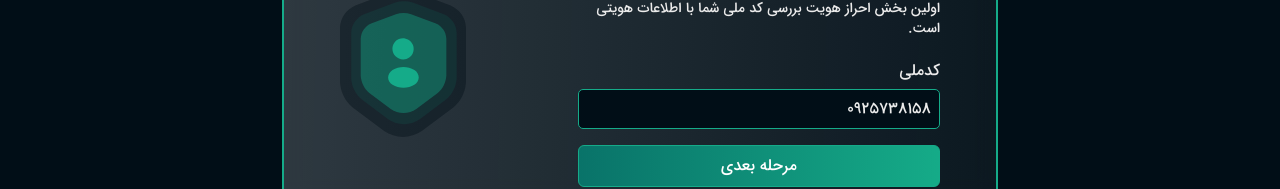
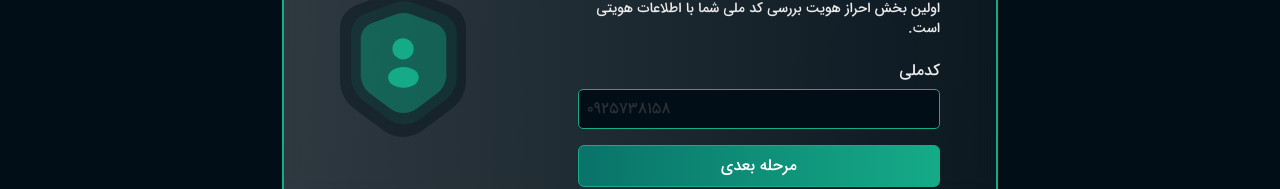
Before and after one commit to danyalbani240/dashboard, a Nuxt app: page /verify in a window 1280 px wide. Shown: the part 421-610 px from the top of the page. Built offline with nearby package versions, Linux system fonts and the light colour scheme.

Commit message:
Base INput Issue Solved

```diff
--- a/components/Base/BaseInput.vue
+++ b/components/Base/BaseInput.vue
@@ -8,10 +8,18 @@
       <input
         type="text"
         :placeholder="place"
-      class="bg-primary  px-2 w-9/12"
-      :class="{'placeholder-Neutral-Gray': placeWhite && !placeBlack}"
+        class="bg-primary px-2 w-9/12"
+        :class="{
+          'placeholder-Neutral-Gray': placeWhite && !placeBlack,
+          'placeholder-grey': placeGrey,
+        }"
+        :dir="!placeGrey ? 'rtl' : 'ltr'"
       />
-    <button class="bg-Neutral-Green1 -ml-1 w-3/12 text-center sendcode-button text-white h-full">ارسال کد:</button>
+      <button
+        class="bg-Neutral-Green1 -ml-1 w-3/12 text-center sendcode-button text-white h-full"
+      >
+        ارسال کد:
+      </button>
     </div>
     <!-- input with verify icon -->
 
@@ -20,10 +28,14 @@
         type="text"
         :placeholder="place"
         class="bg-primary w-full mt-1.5 px-2"
-      :class="{'placeholder-Neutral-Gray': placeWhite && !placeBlack}"
+        :class="{
+          'placeholder-Neutral-Gray': placeWhite && !placeBlack,
+          'placeholder-grey': placeGrey,
+        }"
+        :dir="!placeGrey ? 'rtl' : 'ltr'"
       />
       <div class="absolute verify-icon inline-block">
-      <img src="../../assets/images/verify.svg" alt="">
+        <img src="../../assets/images/verify.svg" alt="" />
       </div>
     </div>
     <input
@@ -31,7 +43,11 @@
       type="text"
       :placeholder="place"
       class="bg-primary w-full mt-1.5 px-2"
-      :class="{'placeholder-Neutral-Gray': placeWhite && !placeBlack}"
+      :class="{
+        'placeholder-Neutral-Gray': placeWhite && !placeBlack,
+        'placeholder-grey': placeGrey,
+      }"
+      :dir="!placeGrey ? 'rtl' : 'ltr'"
     />
     <!--
       for the time when binding added
@@ -44,17 +60,17 @@
 <script>
 export default {
   props: {
-    code:{
-      type:Boolean,
-      required:false
+    code: {
+      type: Boolean,
+      required: false,
     },
-    verify:{
-      type:Boolean,
-      required:false
+    verify: {
+      type: Boolean,
+      required: false,
     },
     model: {
       type: String,
-      required:false
+      required: false,
     },
     place: {
       type: String,
@@ -75,15 +91,18 @@ export default {
     label: {
       type: String,
     },
-    placeWhite:{
-      type:Boolean,
-      default: true
+    placeWhite: {
+      type: Boolean,
+      default: true,
     },
-    placeBlack:{
-      type:Boolean,
-      default: false
-
-    }
+    placeBlack: {
+      type: Boolean,
+      default: false,
+    },
+    placeGrey: {
+      type: Boolean,
+      default: false,
+    },
   },
 };
 </script>
@@ -102,19 +121,26 @@ input {
 .w-174 {
   width: 174px;
 }
-.verify-icon{
+.verify-icon {
   left: 10px;
   top: 55%;
   transform: translateY(-50%);
 }
-.sendcode-input{
+.sendcode-input {
   width: 376px;
   height: 40px;
   border-radius: 5px;
-
 }
-.sendcode-button{
+.sendcode-input input:focus {
+  outline: none;
+  border: 1px solid #15ab89;
+}
+.sendcode-button {
   border-top-right-radius: 5px;
   border-bottom-right-radius: 5px;
 }
+.placeholder-grey::placeholder {
+  color: #2c2e35;
+  direction: ltr;
+}
 </style>
```
Lines whose indentation alone changed are shown as unchanged.
